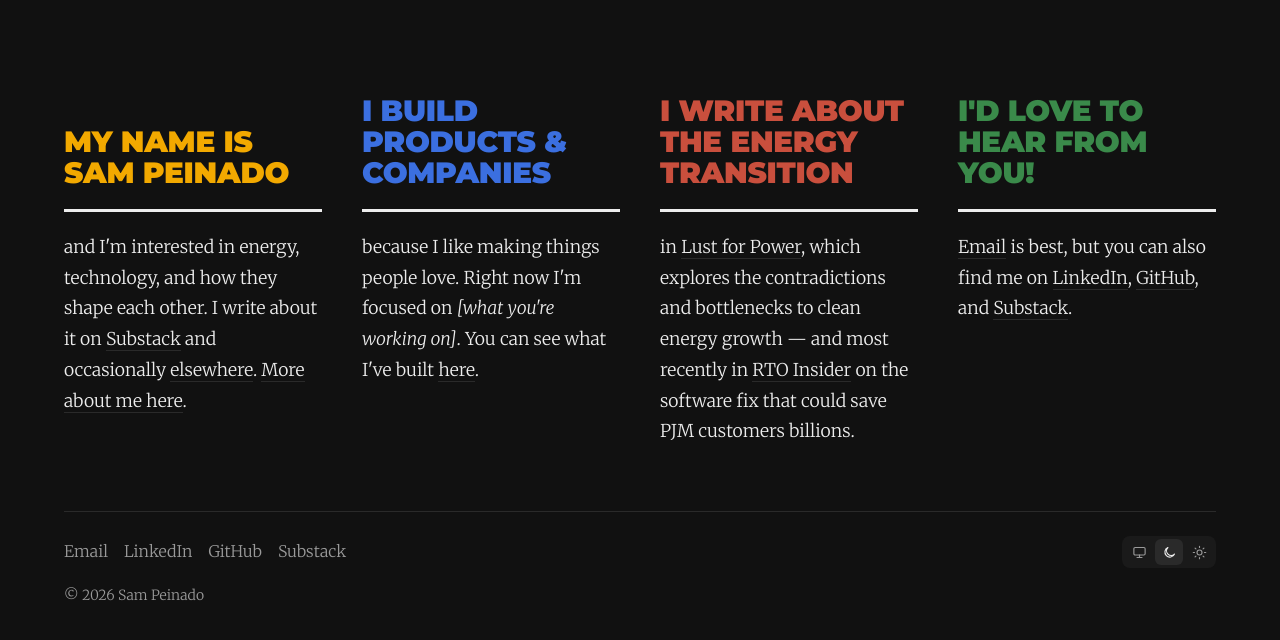
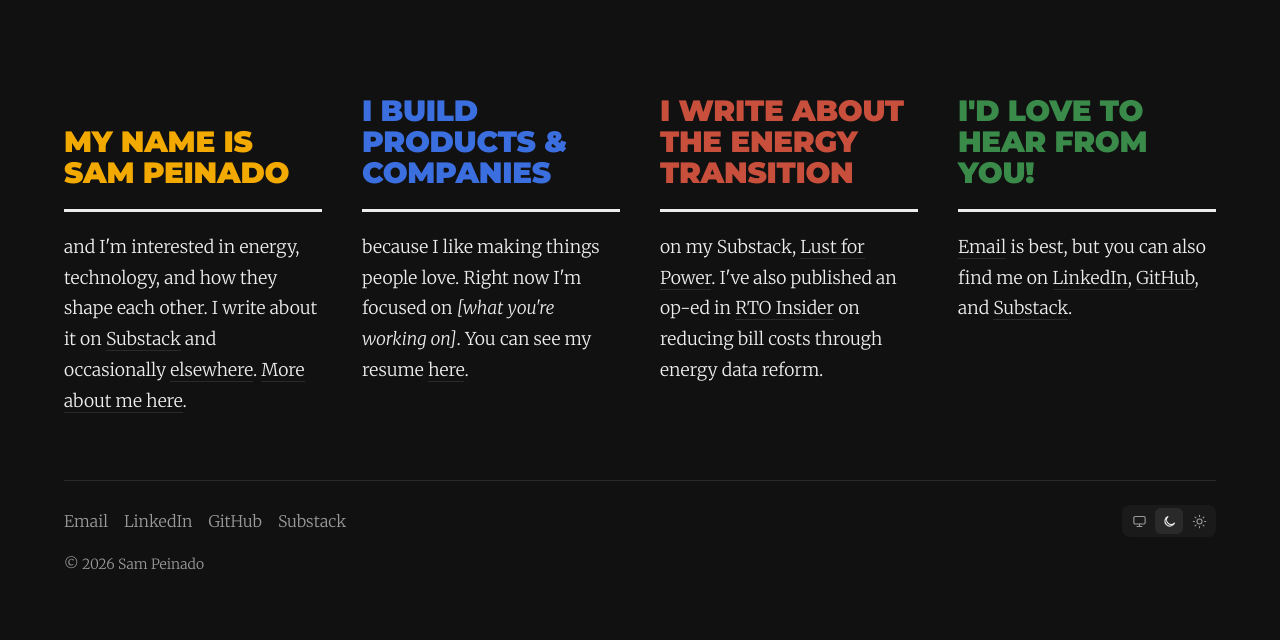
Before and after one commit to sampeinado/sampeinado.github.io, a Jekyll site: the page built from index.html, in a window 1280 px wide. Shown: the top 640 px of the page. Built offline with Jekyll 4.4.1, drawn with Linux system fonts in a browser that asks for light colours.

Commit message:
Update homepage copy for resume link and writing column
Co-Authored-By: Claude Opus 5.5 <noreply@anthropic.com>

```diff
--- a/index.html
+++ b/index.html
@@ -10,12 +10,12 @@ wide: true
 
   <section class="intro-col">
     <h2 class="cobalt">I build products &amp; companies</h2>
-    <p>because I like making things people love. Right now I'm focused on <em>[what you're working on]</em>. You can see what I've built <a href="{{ '/work/' | relative_url }}">here</a>.</p>
+    <p>because I like making things people love. Right now I'm focused on <em>[what you're working on]</em>. You can see my resume <a href="{{ '/work/' | relative_url }}">here</a>.</p>
   </section>
 
   <section class="intro-col">
     <h2 class="red">I write about the energy transition</h2>
-    <p>in <a href="{{ site.substack }}">Lust for Power</a>, which explores the contradictions and bottlenecks to clean energy growth &mdash; and most recently in <a href="https://www.rtoinsider.com/143538-the-software-fix-that-could-save-pjm-customers-billions/">RTO Insider</a> on the software fix that could save PJM customers billions.</p>
+    <p>on my Substack, <a href="{{ site.substack }}">Lust for Power</a>. I've also published an op-ed in <a href="https://www.rtoinsider.com/143538-the-software-fix-that-could-save-pjm-customers-billions/">RTO Insider</a> on reducing bill costs through energy data reform.</p>
   </section>
 
   <section class="intro-col">
```
